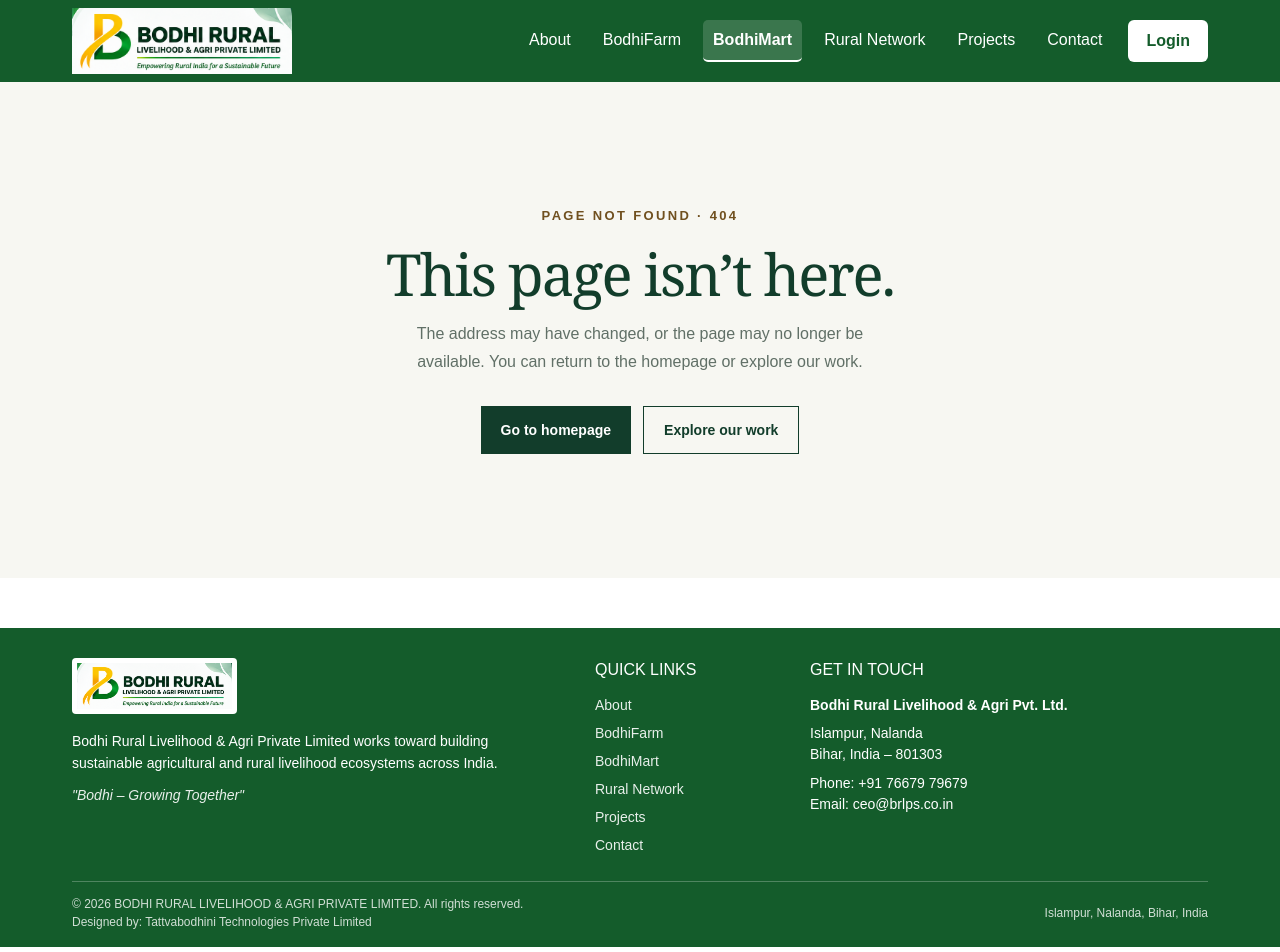
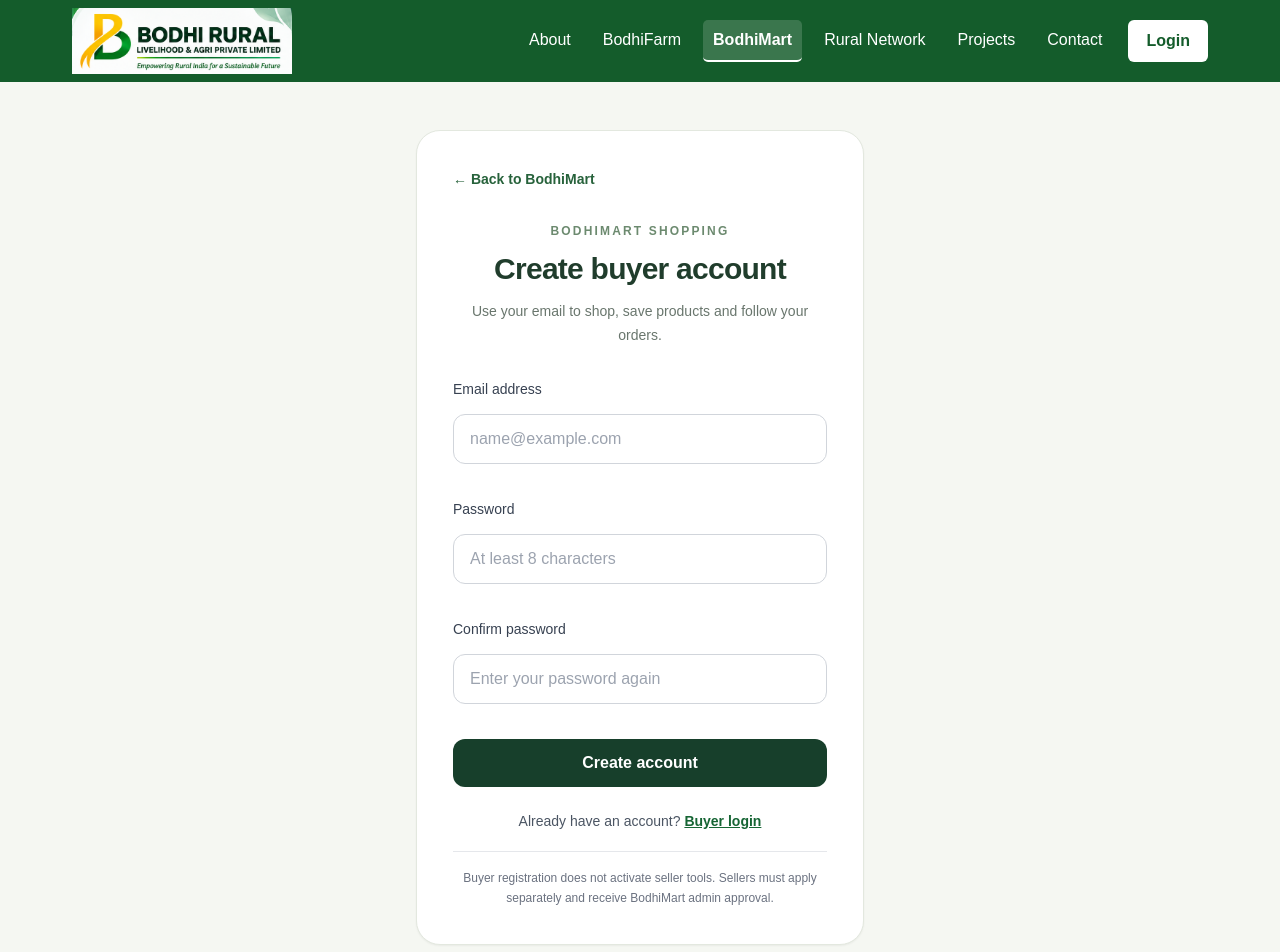
Before and after one commit to drdeepaksingh1/Bodhi-Rural, a Next.js app: page /bodhimart/register in a window 1280 px wide. Before the commit this address had no page. Shown: the top 952 px of the page. Built offline with nearby package versions, Linux system fonts and the light colour scheme; no server answers.

Commit message:
Add buyer account registration

```diff
--- a/src/app/bodhimart/login/page.tsx
+++ b/src/app/bodhimart/login/page.tsx
@@ -23,6 +23,7 @@ export default function BodhiMartLoginChoicePage() {
             <h2 className="mt-5 text-2xl font-semibold">Buyer login</h2>
             <p className="mt-3 flex-1 text-sm leading-6 text-[#69766d]">Shop products, manage your cart and addresses, and view your orders.</p>
             <Link href={paths.buyer} className="mt-7 inline-flex min-h-12 items-center justify-center rounded-xl bg-[#173f2b] px-5 py-3 text-sm font-bold text-white transition hover:bg-[#20563a]">Continue as buyer</Link>
+            <p className="mt-4 text-center text-sm text-[#69766d]">New to BodhiMart? <Link href="/bodhimart/register" className="font-semibold text-[#27623b] underline">Create a buyer account</Link></p>
           </article>
           <article className="flex flex-col rounded-3xl border border-[#d9e2d5] bg-[#173f2b] p-7 text-white shadow-sm sm:p-9">
             <div className="text-3xl" aria-hidden="true">🏪</div>
--- /dev/null
+++ b/src/app/bodhimart/register/page.tsx
@@ -0,0 +1,135 @@
+'use client';
+
+import { FormEvent, Suspense, useMemo, useState } from 'react';
+import Link from 'next/link';
+import { useSearchParams } from 'next/navigation';
+import { createClient } from '../../../lib/supabase/client';
+
+function BuyerRegistrationForm() {
+  const supabase = useMemo(() => createClient(), []);
+  const searchParams = useSearchParams();
+  const [email, setEmail] = useState('');
+  const [password, setPassword] = useState('');
+  const [confirmPassword, setConfirmPassword] = useState('');
+  const [submitting, setSubmitting] = useState(false);
+  const [message, setMessage] = useState('');
+  const [error, setError] = useState('');
+
+  function getSafeRedirectPath() {
+    const requestedPath = searchParams.get('redirect');
+    if (!requestedPath) return '/bodhimart/products';
+
+    try {
+      const parsed = new URL(requestedPath, window.location.origin);
+      if (
+        parsed.origin !== window.location.origin ||
+        !parsed.pathname.startsWith('/bodhimart/') ||
+        parsed.pathname.startsWith('/bodhimart/seller/')
+      ) {
+        return '/bodhimart/products';
+      }
+      return parsed.pathname + parsed.search + parsed.hash;
+    } catch {
+      return '/bodhimart/products';
+    }
+  }
+
+  async function handleSubmit(event: FormEvent<HTMLFormElement>) {
+    event.preventDefault();
+    setError('');
+    setMessage('');
+
+    if (password.length < 8) {
+      setError('Use a password with at least 8 characters.');
+      return;
+    }
+    if (password !== confirmPassword) {
+      setError('The passwords do not match.');
+      return;
+    }
+
+    setSubmitting(true);
+    try {
+      const destination = getSafeRedirectPath();
+      const callback = new URL('/auth/callback', window.location.origin);
+      callback.searchParams.set('next', destination);
+
+      const { data, error: signUpError } = await supabase.auth.signUp({
+        email: email.trim().toLowerCase(),
+        password,
+        options: { emailRedirectTo: callback.toString() },
+      });
+
+      if (signUpError) throw signUpError;
+      if (data.session) {
+        window.location.assign(destination);
+        return;
+      }
+
+      setMessage('Your account is ready for email confirmation. Open the confirmation email to finish signing in and continue shopping.');
+      setPassword('');
+      setConfirmPassword('');
+    } catch (submitError) {
+      setError(
+        submitError instanceof Error
+          ? submitError.message
+          : 'Unable to create your account. Please try again.'
+      );
+    } finally {
+      setSubmitting(false);
+    }
+  }
+
+  const redirect = getSafeRedirectPath();
+  const loginHref = `/login?account=buyer&redirect=${encodeURIComponent(redirect)}`;
+
+  return (
+    <main className="flex min-h-screen items-center justify-center bg-[#f5f7f2] px-4 py-12">
+      <section className="w-full max-w-md rounded-3xl border border-[#e3e8df] bg-white p-7 shadow-sm sm:p-9">
+        <Link href="/bodhimart" className="text-sm font-semibold text-[#27623b] hover:underline">
+          ← Back to BodhiMart
+        </Link>
+        <div className="mt-8 text-center">
+          <p className="text-xs font-bold uppercase tracking-[0.18em] text-[#6c8a6f]">BodhiMart shopping</p>
+          <h1 className="mt-3 text-3xl font-semibold tracking-tight text-[#203d2c]">Create buyer account</h1>
+          <p className="mt-3 text-sm leading-6 text-[#69766d]">Use your email to shop, save products and follow your orders.</p>
+        </div>
+
+        <form onSubmit={handleSubmit} className="mt-8 space-y-5">
+          <div>
+            <label htmlFor="buyer-email" className="mb-2 block text-sm font-medium text-gray-700">Email address</label>
+            <input id="buyer-email" type="email" value={email} onChange={(event) => setEmail(event.target.value)} placeholder="name@example.com" autoComplete="email" required disabled={submitting} className="w-full rounded-xl border border-gray-300 px-4 py-3 text-gray-900 outline-none focus:border-green-600 focus:ring-2 focus:ring-green-100 disabled:bg-gray-100" />
+          </div>
+          <div>
+            <label htmlFor="buyer-password" className="mb-2 block text-sm font-medium text-gray-700">Password</label>
+            <input id="buyer-password" type="password" value={password} onChange={(event) => setPassword(event.target.value)} placeholder="At least 8 characters" autoComplete="new-password" minLength={8} required disabled={submitting} className="w-full rounded-xl border border-gray-300 px-4 py-3 text-gray-900 outline-none focus:border-green-600 focus:ring-2 focus:ring-green-100 disabled:bg-gray-100" />
+          </div>
+          <div>
+            <label htmlFor="buyer-confirm-password" className="mb-2 block text-sm font-medium text-gray-700">Confirm password</label>
+            <input id="buyer-confirm-password" type="password" value={confirmPassword} onChange={(event) => setConfirmPassword(event.target.value)} placeholder="Enter your password again" autoComplete="new-password" required disabled={submitting} className="w-full rounded-xl border border-gray-300 px-4 py-3 text-gray-900 outline-none focus:border-green-600 focus:ring-2 focus:ring-green-100 disabled:bg-gray-100" />
+          </div>
+
+          {error && <p role="alert" className="rounded-xl bg-red-50 p-3 text-sm text-red-800">{error}</p>}
+          {message && <p role="status" aria-live="polite" className="rounded-xl bg-green-50 p-3 text-sm leading-6 text-green-900">{message}</p>}
+
+          <button type="submit" disabled={submitting} className="w-full rounded-xl bg-[#173f2b] px-4 py-3 font-semibold text-white transition hover:bg-[#20563a] disabled:cursor-not-allowed disabled:opacity-60">
+            {submitting ? 'Creating account…' : 'Create account'}
+          </button>
+        </form>
+
+        <p className="mt-6 text-center text-sm text-gray-600">
+          Already have an account? <Link href={loginHref} className="font-semibold text-green-800 underline">Buyer login</Link>
+        </p>
+        <p className="mt-5 border-t border-gray-200 pt-4 text-center text-xs leading-5 text-gray-500">Buyer registration does not activate seller tools. Sellers must apply separately and receive BodhiMart admin approval.</p>
+      </section>
+    </main>
+  );
+}
+
+export default function BuyerRegistrationPage() {
+  return (
+    <Suspense fallback={<main className="flex min-h-screen items-center justify-center bg-[#f5f7f2] text-gray-600">Loading registration…</main>}>
+      <BuyerRegistrationForm />
+    </Suspense>
+  );
+}
--- a/src/app/login/page.tsx
+++ b/src/app/login/page.tsx
@@ -319,6 +319,18 @@ function LoginForm() {
           </div>
         )}
 
+        {!isForgotPassword && isBuyerLogin && (
+          <p className="mt-3 text-center text-sm text-gray-600">
+            New to BodhiMart?{' '}
+            <a
+              href={`/bodhimart/register?redirect=${encodeURIComponent(searchParams.get('redirect') || '/bodhimart/products')}`}
+              className="font-semibold text-green-800 underline"
+            >
+              Create a buyer account
+            </a>
+          </p>
+        )}
+
         {/* Footer */}
         <div className="mt-8 border-t border-gray-200 pt-5 text-center">
           <p className="text-xs text-gray-500">
```
